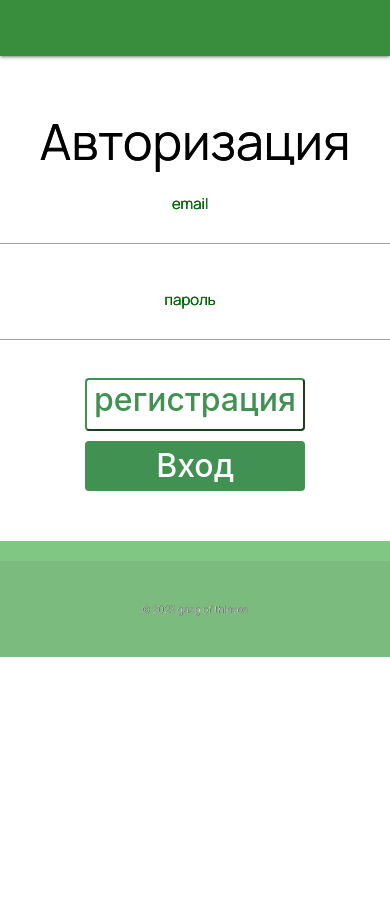
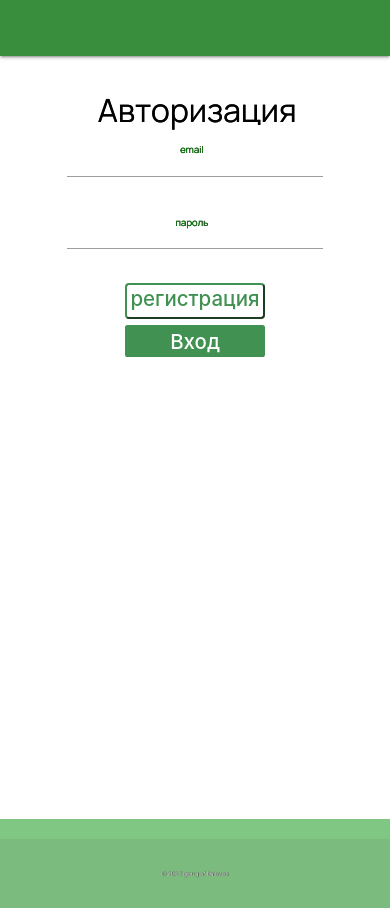
Before and after one commit to AndreyTorkhov/project-s3, a React (Create React App) app: page /login in a window 390 px wide. Before the commit the page ends 844 px from the top, so only its background shows below. Built offline with nearby package versions, Linux system fonts and the light colour scheme.

Commit message:
чистка проекта ч.2

```diff
--- a/src/index.css
+++ b/src/index.css
@@ -7,6 +7,12 @@
 html {
   font-size: 62.5%;
   box-sizing: border-box;
+}
+
+@media (max-width: 600px) {
+  html {
+    font-size: 40%;
+  }
 }
 
 body {
@@ -20,6 +26,14 @@ body {
   text-shadow: 0.2px 0.2px 0.1px black;
 }
 
+.container {
+  margin: 3rem auto;
+  width: 50%;
+  text-align: center;
+  position: relative;
+  min-height: 100%;
+}
+
 .carousel .container .content {
   min-height: calc(71.5vh);
   padding: -0.5rem 0;
@@ -30,10 +44,12 @@ body {
   text-align: center;
 }
 
-/* везде свой */
 .page-footer {
   margin-top: auto;
   width: 100%;
+  position: absolute;
+  left: 0;
+  bottom: -10rem;
 }
 
 .outputBtn {
@@ -68,9 +84,3 @@ body {
 .outputBtn:active {
   background-color: #419152 !important;
 }
-
-.container {
-  margin: 3rem auto;
-  width: 80%;
-  text-align: center;
-}
--- a/src/styles/login.css
+++ b/src/styles/login.css
@@ -10,28 +10,28 @@
 }
 
 .input-field {
-  min-width: 30px;
+  min-width: 3rem;
 }
 
 .input-name {
   display: inline-block;
-  font-size: 15px;
+  font-size: 1.5rem;
   margin: 0;
   padding-right: 1rem;
   color: green;
 }
 
 .loading {
-  margin-top: 10px;
+  margin-top: 1rem;
   display: inline-block;
 }
 
 .loading span {
   display: inline-block;
-  width: 10px;
-  height: 10px;
+  width: 1rem;
+  height: 1rem;
   background-color: #333;
   border-radius: 50%;
-  margin-right: 5px;
+  margin-right: 0.5rem;
   animation: loading-animation 0.6s infinite alternate;
 }
--- a/src/styles/ml.css
+++ b/src/styles/ml.css
@@ -23,8 +23,8 @@
 }
 
 .parag {
-  font-size: 12px;
-  padding: 5px;
+  font-size: 1.2rem;
+  padding: 0.5rem;
 }
 
 .outputText {
@@ -44,16 +44,16 @@
   cursor: pointer;
   outline: none;
   text-decoration: none;
-  font-size: 32px;
+  font-size: 3.2rem;
   font-weight: 500;
   vertical-align: middle;
   color: rgb(255 255 255);
   text-align: center;
-  border-radius: 4px;
+  border-radius: 0.4rem;
   background-color: #419152;
-  line-height: 22px;
-  height: 50px;
-  padding: 15px 20px;
+  line-height: 2.2rem;
+  height: 5rem;
+  padding: 1.5rem 2rem;
   box-sizing: border-box;
   border: none;
   margin: 0;
@@ -69,7 +69,7 @@
 }
 
 .uploadedImage {
-  width: 300px;
+  width: 30rem;
   margin-top: 3rem;
   margin-bottom: 2rem;
   display: inline-block;
--- a/src/styles/register.css
+++ b/src/styles/register.css
@@ -4,11 +4,11 @@
   min-width: 22rem;
   color: #419152;
   background-color: #fff;
-  font-size: 32px;
+  font-size: 3.2rem;
   font-weight: 500;
   box-sizing: border-box;
-  padding-top: 2px;
-  padding-bottom: 10px;
+  padding-top: 0.2rem;
+  padding-bottom: 1rem;
   outline: none;
   border-color: #419152;
   border-radius: 4px;
```
